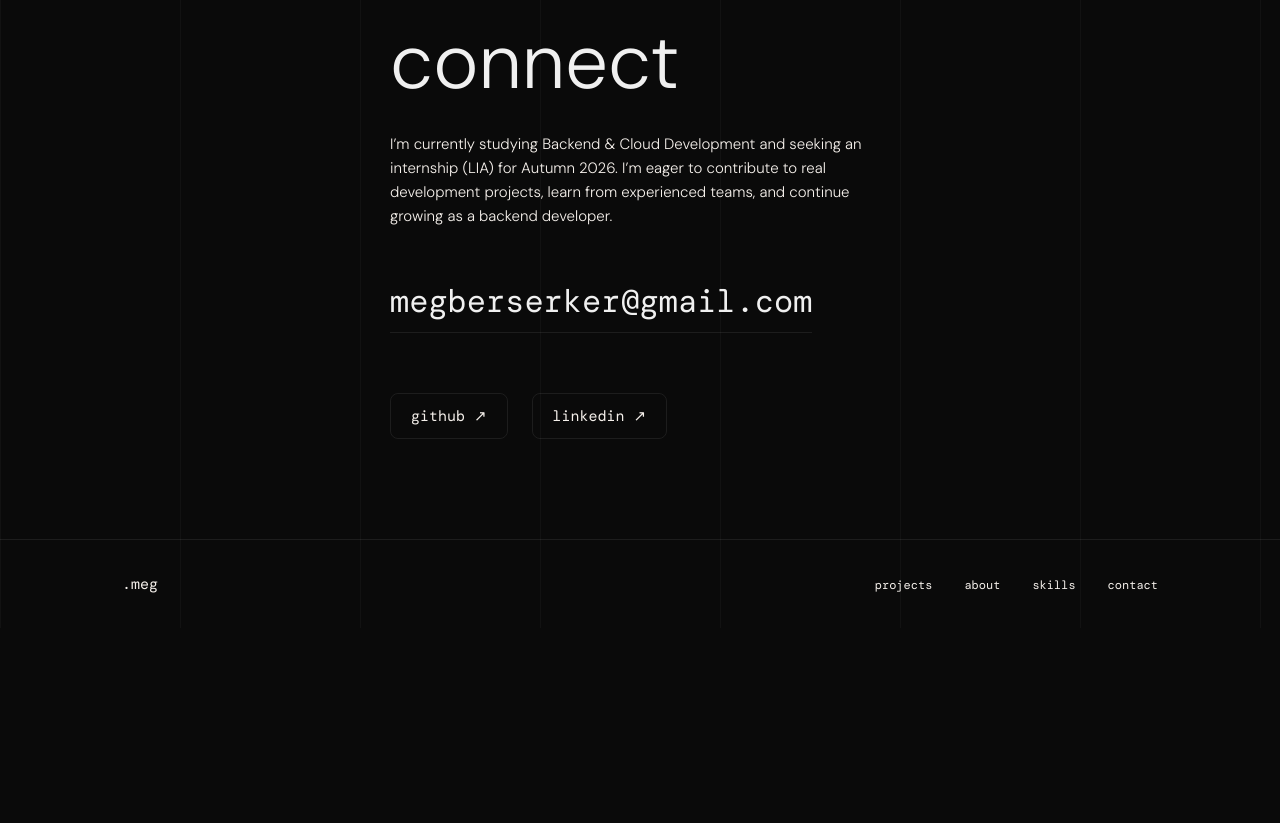
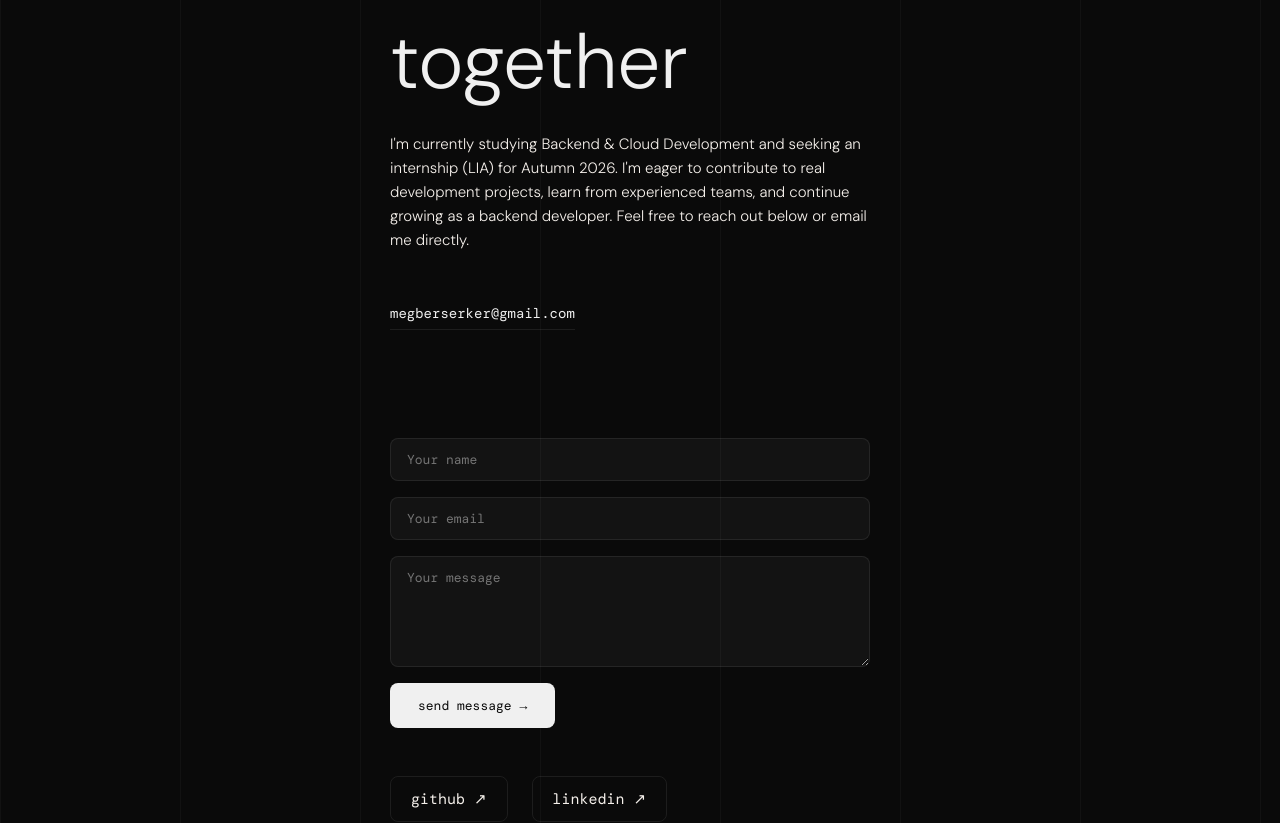
Before and after one commit to Megjafari/megsportfolio, a React (Create React App) app: page /contact in a window 1280 px wide. Shown: the part 320-1143 px from the top of the page. Before the commit the page ends 948 px from the top, so only its background shows below. Built offline with nearby package versions, Linux system fonts and the light colour scheme; a web font is replaced by a local one.

Commit message:
Implement contact form with submission handling; update contact title and email styles

```diff
--- a/src/pages/Contact.jsx
+++ b/src/pages/Contact.jsx
@@ -1,26 +1,88 @@
+import { useState } from "react";
 import { siteData } from "../data";
 
 export default function Contact() {
+  const [status, setStatus] = useState("idle"); // idle | sending | success | error
+
+  async function handleSubmit(e) {
+    e.preventDefault();
+    setStatus("sending");
+    const data = new FormData(e.target);
+    const res = await fetch("https://formspree.io/f/xqedgzaq", {
+      method: "POST",
+      body: data,
+      headers: { Accept: "application/json" },
+    });
+    if (res.ok) {
+      setStatus("success");
+      e.target.reset();
+    } else {
+      setStatus("error");
+    }
+  }
+
   return (
     <main className="contact-page page-enter">
       <div className="container">
         <p className="section-label">.say hello</p>
-        <h1 className="contact-title">let's<br />connect</h1>
+        <h1 className="contact-title">let's work<br />together</h1>
         <p className="contact-sub">
-        I’m currently studying Backend & Cloud Development and seeking an internship (LIA) for Autumn 2026. I’m eager to contribute to real development projects, learn from experienced teams, and continue growing as a backend developer.
+          I'm currently studying Backend & Cloud Development and seeking an internship (LIA) for Autumn 2026. I'm eager to contribute to real development projects, learn from experienced teams, and continue growing as a backend developer. Feel free to reach out below or email me directly.
         </p>
         <a href={`mailto:${siteData.email}`} className="contact-email">
           {siteData.email}
         </a>
-        <div className="social-links">
+
+        {/* Form */}
+        <form onSubmit={handleSubmit} style={{ marginTop: "48px", display: "flex", flexDirection: "column", gap: "16px", maxWidth: "480px" }}>
+          <input
+            name="name"
+            required
+            placeholder="Your name"
+            style={inputStyle}
+          />
+          <input
+            name="email"
+            type="email"
+            required
+            placeholder="Your email"
+            style={inputStyle}
+          />
+          <textarea
+            name="message"
+            required
+            placeholder="Your message"
+            rows={5}
+            style={{ ...inputStyle, resize: "vertical" }}
+          />
+          <button
+            type="submit"
+            disabled={status === "sending"}
+            style={{
+              fontFamily: "var(--mono)", fontSize: "13px",
+              color: "var(--bg)", background: "var(--text-primary)",
+              border: "none", padding: "14px 28px", borderRadius: "8px",
+              cursor: "pointer", opacity: status === "sending" ? 0.6 : 1,
+              transition: "opacity 0.2s", alignSelf: "flex-start",
+            }}
+          >
+            {status === "sending" ? "sending..." : "send message →"}
+          </button>
+          {status === "success" && (
+            <p style={{ fontFamily: "var(--mono)", fontSize: "12px", color: "#4ade80" }}>
+              Message sent! I'll get back to you soon.
+            </p>
+          )}
+          {status === "error" && (
+            <p style={{ fontFamily: "var(--mono)", fontSize: "12px", color: "#f87171" }}>
+              Something went wrong. Try emailing me directly.
+            </p>
+          )}
+        </form>
+
+        <div className="social-links" style={{ marginTop: "48px" }}>
           {Object.entries(siteData.social).map(([platform, url]) => (
-            <a
-              key={platform}
-              href={url}
-              target="_blank"
-              rel="noreferrer"
-              className="social-link"
-            >
+            <a key={platform} href={url} target="_blank" rel="noreferrer" className="social-link">
               {platform} ↗
             </a>
           ))}
@@ -29,3 +91,15 @@ export default function Contact() {
     </main>
   );
 }
+
+const inputStyle = {
+  fontFamily: "var(--mono)",
+  fontSize: "13px",
+  color: "var(--text-primary)",
+  background: "rgba(255,255,255,0.04)",
+  border: "1px solid var(--border)",
+  borderRadius: "8px",
+  padding: "12px 16px",
+  outline: "none",
+  width: "100%",
+};
--- a/src/styles.css
+++ b/src/styles.css
@@ -679,7 +679,7 @@ h1, h2, h3, h4 {
 
 .contact-email {
   font-family: var(--mono);
-  font-size: clamp(18px, 3vw, 32px);
+  font-size: 14px;
   color: var(--text-primary);
   border-bottom: 1px solid var(--border);
   padding-bottom: 4px;
```
